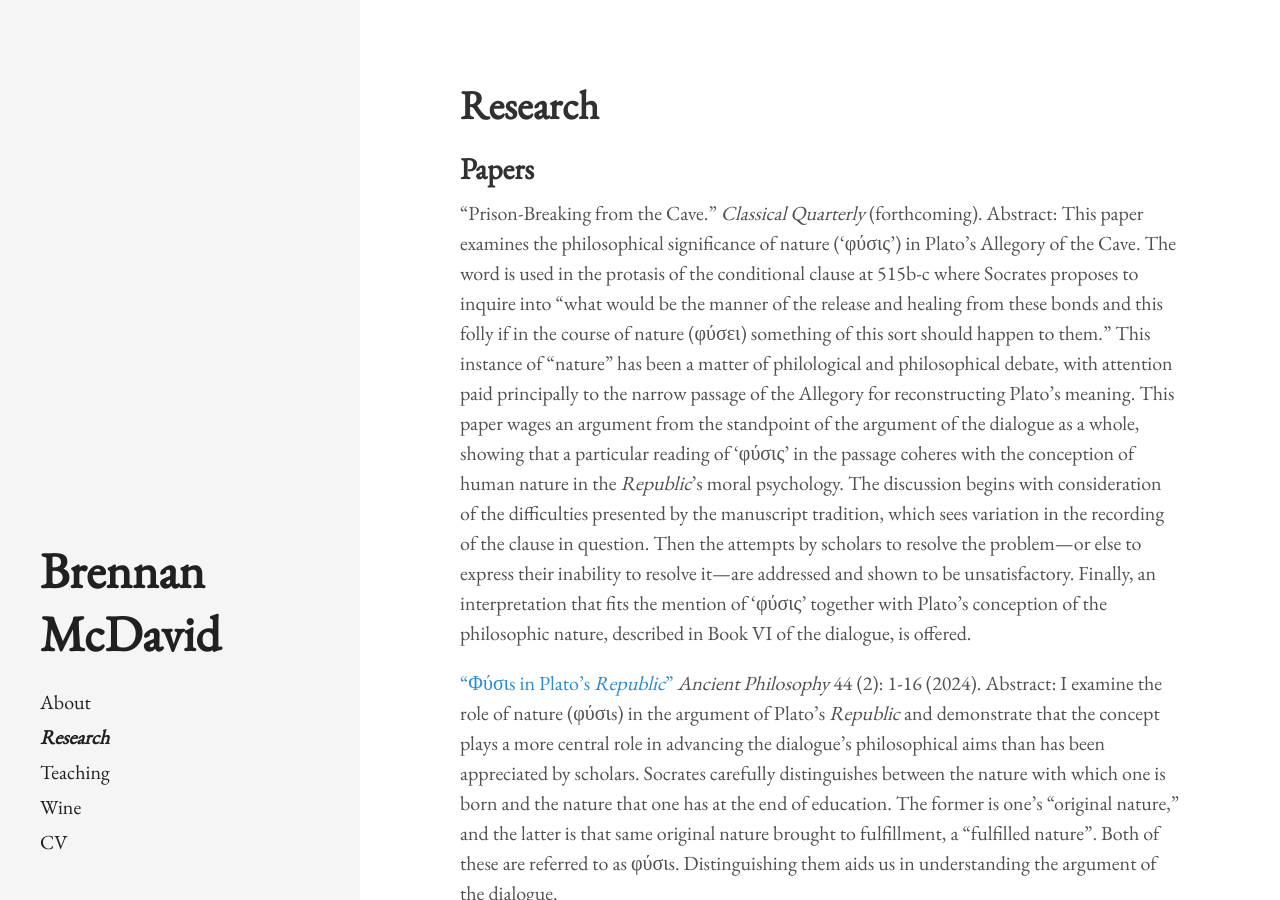
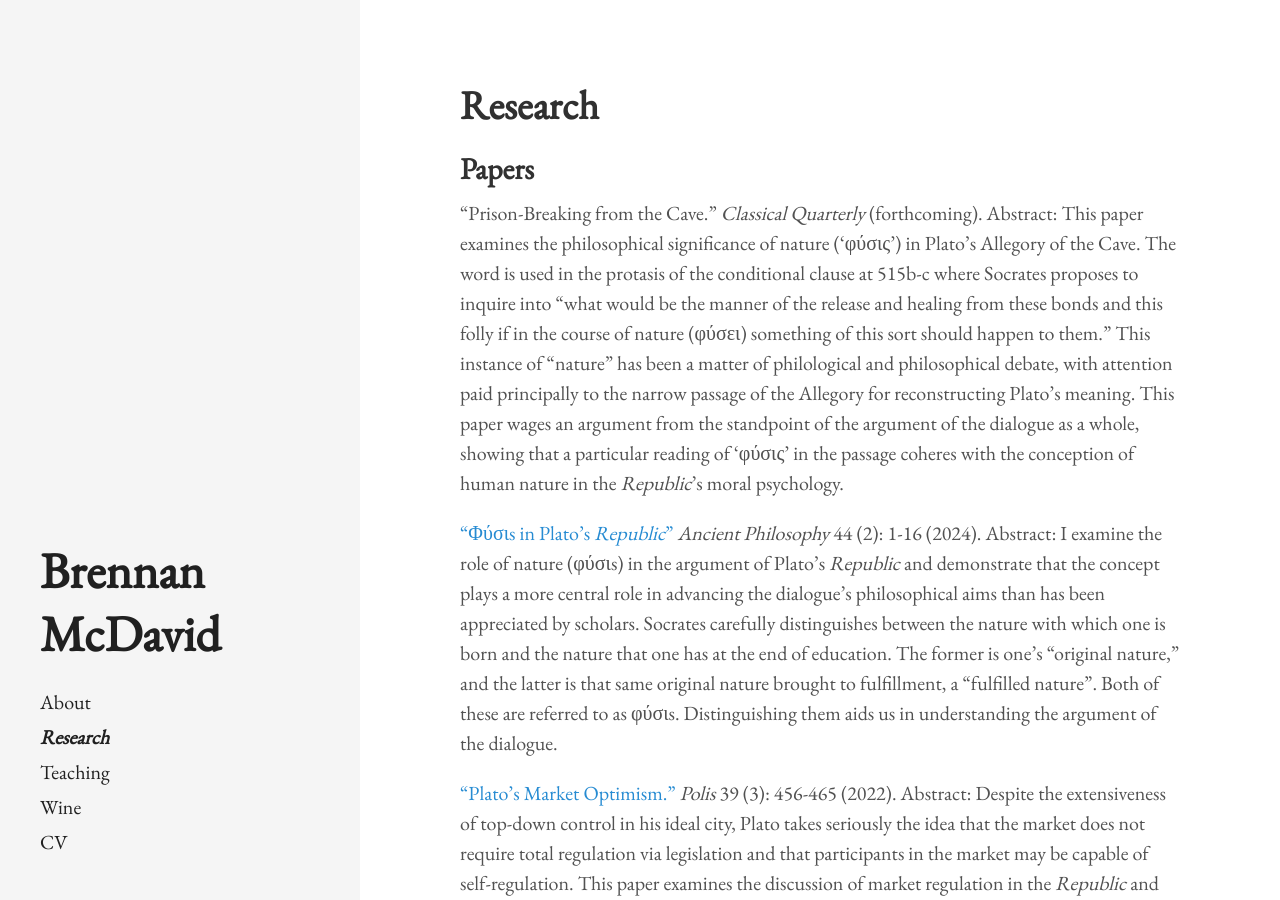
Before and after one commit to bkmcdavid/bkmcdavid.github.io, a Jekyll site: the page built from research.md, in a window 1280 px wide and 900 px high. Built offline with Jekyll 4.4.1, drawn with Linux system fonts in a browser that asks for light colours.

Commit message:
Update research.md

```diff
--- a/research.md
+++ b/research.md
@@ -8,7 +8,7 @@
 ## Papers
 
 "Prison-Breaking from the Cave." <i>Classical Quarterly</i> (forthcoming).
-Abstract: This paper examines the philosophical significance of nature (‘φύσις’) in Plato’s Allegory of the Cave. The word is used in the protasis of the conditional clause at 515b-c where Socrates proposes to inquire into “what would be the manner of the release and healing from these bonds and this folly if in the course of nature (φύσει) something of this sort should happen to them.” This instance of “nature” has been a matter of philological and philosophical debate, with attention paid principally to the narrow passage of the Allegory for reconstructing Plato’s meaning. This paper wages an argument from the standpoint of the argument of the dialogue as a whole, showing that a particular reading of ‘φύσις’ in the passage coheres with the conception of human nature in the <i>Republic</i>’s moral psychology. The discussion begins with consideration of the difficulties presented by the manuscript tradition, which sees variation in the recording of the clause in question. Then the attempts by scholars to resolve the problem—or else to express their inability to resolve it—are addressed and shown to be unsatisfactory. Finally, an interpretation that fits the mention of ‘φύσις’ together with Plato’s conception of the philosophic nature, described in Book VI of the dialogue, is offered.
+Abstract: This paper examines the philosophical significance of nature (‘φύσις’) in Plato’s Allegory of the Cave. The word is used in the protasis of the conditional clause at 515b-c where Socrates proposes to inquire into “what would be the manner of the release and healing from these bonds and this folly if in the course of nature (φύσει) something of this sort should happen to them.” This instance of “nature” has been a matter of philological and philosophical debate, with attention paid principally to the narrow passage of the Allegory for reconstructing Plato’s meaning. This paper wages an argument from the standpoint of the argument of the dialogue as a whole, showing that a particular reading of ‘φύσις’ in the passage coheres with the conception of human nature in the <i>Republic</i>’s moral psychology.
 
 <a href="https://github.com/bkmcdavid/bkmcdavid.github.io/blob/5a44bb124d110118db4847c6b20e35f7730406e6/pdfs/APfinal.pdf">"Φύσιs in Plato’s <i>Republic</i>"</a> <i>Ancient Philosophy</i> 44 (2): 1-16 (2024).
 Abstract: I examine the role of nature (φύσιs) in the argument of Plato’s <i>Republic</i> and demonstrate that the concept plays a more central role in advancing the dialogue’s philosophical aims than has been appreciated by scholars. Socrates carefully distinguishes between the nature with which one is born and the nature that one has at the end of education. The former is one’s “original nature,” and the latter is that same original nature brought to fulfillment, a “fulfilled nature”. Both of these are referred to as φύσιs. Distinguishing them aids us in understanding the argument of the dialogue.
```
